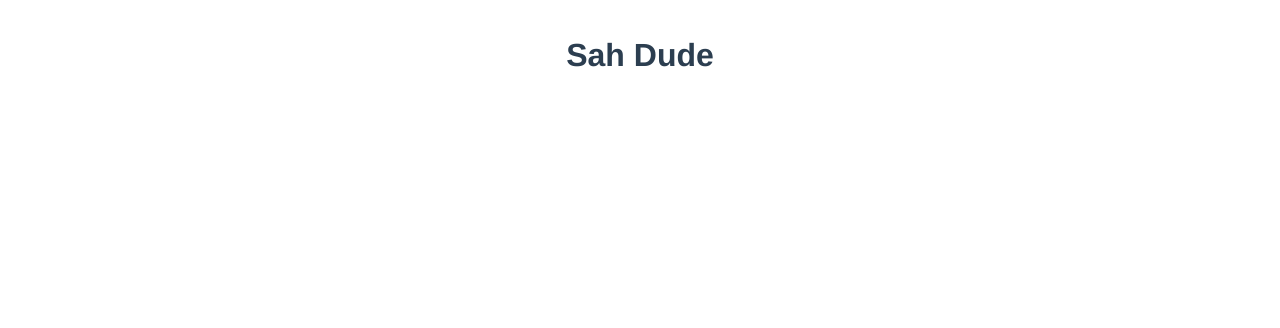
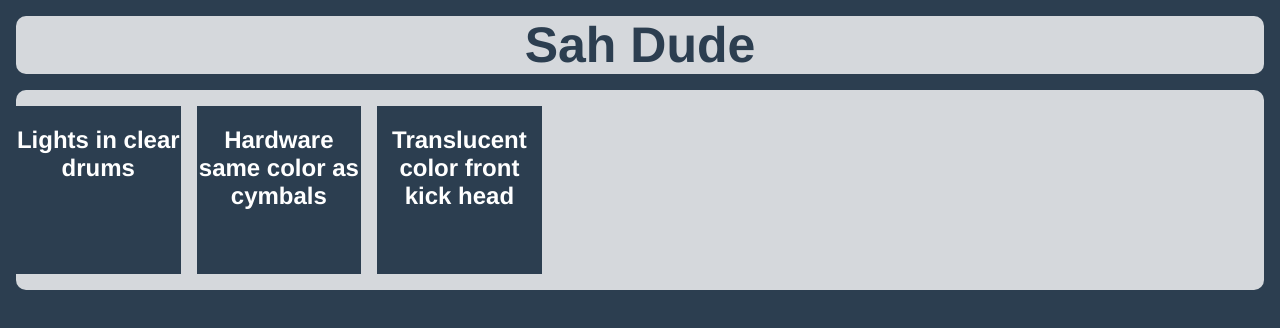
Before and after one commit to richardltyler/vue-ideabox, a Vue app: page / in a window 1280 px wide. Shown: the top 328 px of the page. Built offline with nearby package versions, Linux system fonts and the light colour scheme.

Commit message:
Display and style Cards

```diff
--- a/src/App.vue
+++ b/src/App.vue
@@ -1,5 +1,5 @@
 <template>
-  <h1>Sah Dude</h1>
+  <h1 class="app-title bubble">Sah Dude</h1>
   <Ideas :ideas="ideas" />
 </template>
 
@@ -26,6 +26,12 @@ export default {
 </script>
 
 <style>
+body {
+  margin: 0;
+  background-color: #2c3e50;
+  padding: 1rem;
+}
+
 #app {
   font-family: Avenir, Helvetica, Arial, sans-serif;
   -webkit-font-smoothing: antialiased;
@@ -36,7 +42,19 @@ export default {
   flex-direction: column;
   align-items: center;
   row-gap: 1rem;
-  margin: 1rem;
+  width: 100%;
+}
+
+.app-title {
+  margin: 0;
+  width: 100%;
+  font-size: 50px;
+
+}
+
+.bubble {
+  background-color: rgb(255, 255, 255, .8);
+  border-radius: 10px;
 }
 
 </style>
--- a/src/components/Card.vue
+++ b/src/components/Card.vue
@@ -1,5 +1,5 @@
 <template>
-  <h2>{{ idea.title }}</h2>
+  <h2>{{ idea.idea }}</h2>
 </template>
 
 <script>
@@ -10,5 +10,7 @@ export default {
 </script>
 
 <style scoped>
-
+h2 {
+  /* color: white; */
+}
 </style>
--- a/src/components/Ideas.vue
+++ b/src/components/Ideas.vue
@@ -1,5 +1,5 @@
 <template>
-  <main>
+  <main class="bubble">
     <article class='card' :key="idea.id" v-for="idea in ideas" >
       <Card :idea="idea"/>
     </article>
@@ -17,9 +17,23 @@ export default {
     Card
   }
 }
-
 </script>
 
 <style scoped>
+  main {
+    min-height: 100%;
+    width: 100%;
+    display: grid;
+    grid-template-columns: repeat(auto-fill, minmax(150px, 1fr));
+    grid-auto-rows: 200px;
+    grid-gap: 1rem;
+  }
 
+  .card {
+    background-color: #2c3e50;
+    margin-top: 1rem;
+    margin-bottom: 1rem;
+    text-align: center;
+    color: white;
+  }
 </style>
```
